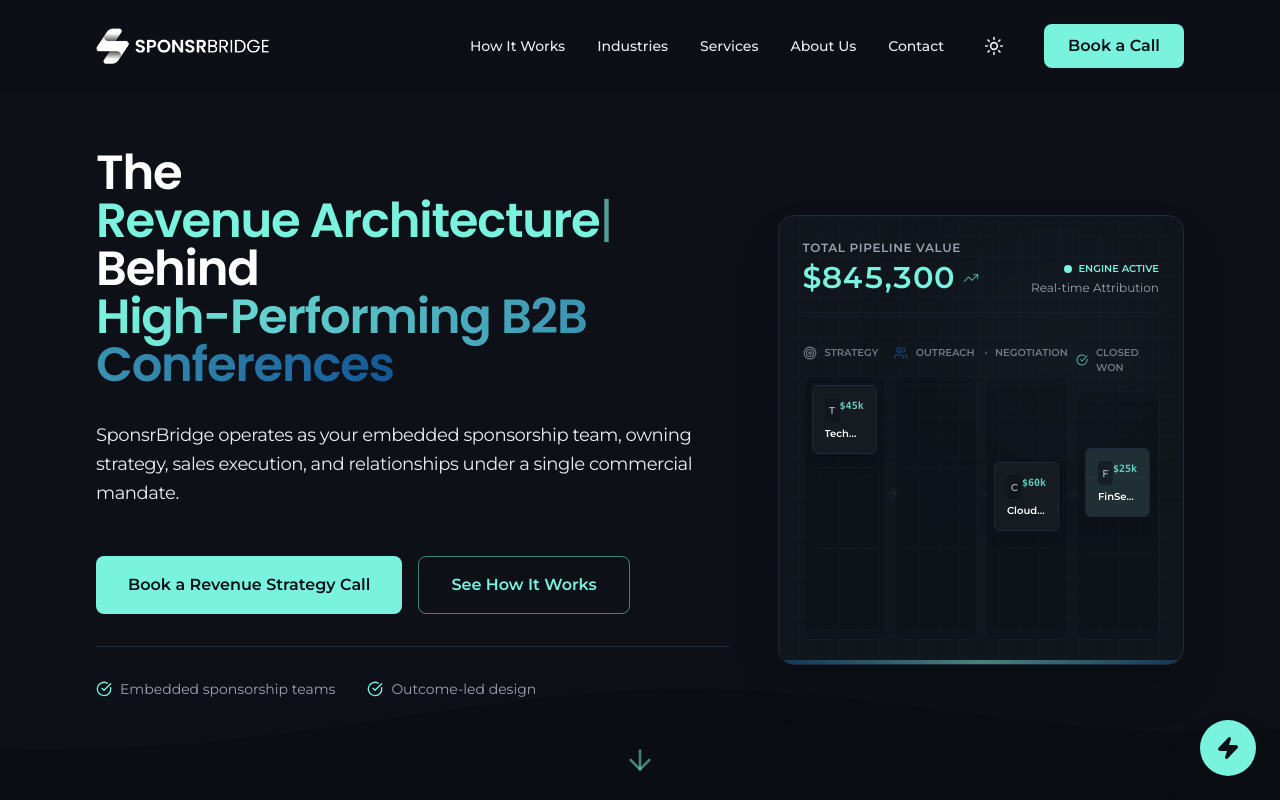
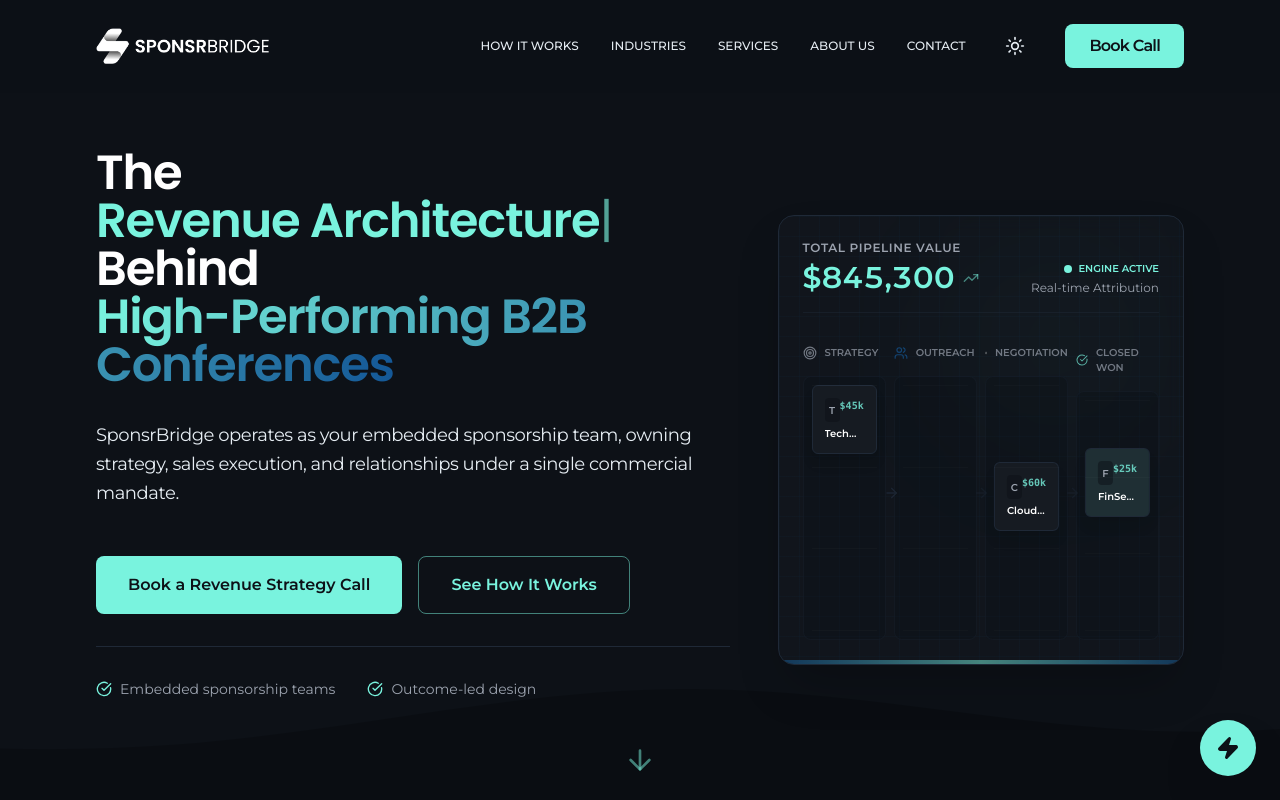
Before and after one commit to SponsrBridge/digital-platform-next, a Next.js app: page / in a window 1280 px wide. Shown: the top 800 px of the page. Built offline with nearby package versions, Linux system fonts and the light colour scheme.

Commit message:
feat: update Navbar styles for improved accessibility and visual hierarchy

```diff
--- a/src/components/layout/Navbar.tsx
+++ b/src/components/layout/Navbar.tsx
@@ -92,7 +92,7 @@
               key={item.label}
               href={item.href}
               onClick={(e) => handleNavClick(e, item.href)}
-              className={`text-sm font-medium transition-colors relative group ${isActive(item.href)
+              className={`text-xs font-medium uppercase transition-colors relative group ${isActive(item.href)
                 ? 'text-brand-teal'
                 : 'text-brand-text hover:text-brand-teal'
                 }`}
@@ -118,9 +118,9 @@
             onClick={(e) => handleNavClick(e, '/contact')}
             whileHover={{ scale: 1.05, boxShadow: "0 0 20px rgba(var(--accent-rgb),0.4)" }}
             whileTap={{ scale: 0.95 }}
-            className="px-6 py-2.5 bg-brand-teal text-brand-navy font-bold rounded-lg transition-colors whitespace-nowrap"
+            className="px-6 py-2.5 bg-brand-teal text-brand-navy font-semibold tracking-tighter  rounded-lg transition-colors whitespace-nowrap"
           >
-            Book a Call
+            Book Call
           </motion.a>
         </div>
 
```
